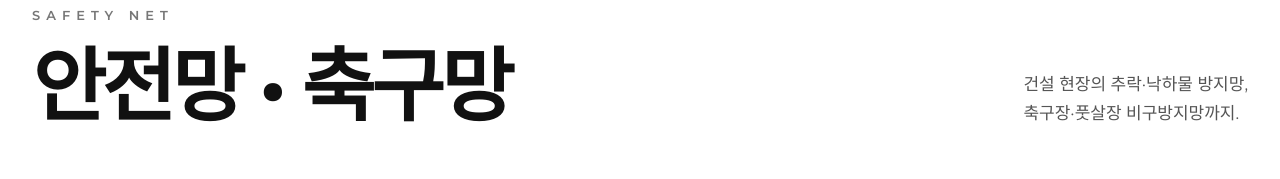
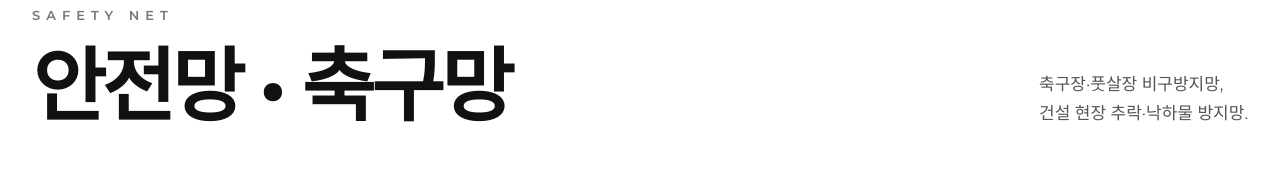
Before and after one commit to sekyungnetadmin/sekyungtex, a Next.js app: page /ko/products/safety in a window 1280 px wide. Shown: the part 194-373 px from the top of the page. Built offline with nearby package versions, Linux system fonts and the light colour scheme.

Commit message:
안전망 문구 수정
Co-Authored-By: Claude Opus 5.5 <noreply@anthropic.com>
Claude-Session: https://claude.ai/code/session_016Jpnc8ur7Bp4cNEGJ4pZN2

```diff
--- a/app/ko/products/safety/page.tsx
+++ b/app/ko/products/safety/page.tsx
@@ -49,7 +49,7 @@ export default function Page() {
       <ProductPage
         en="SAFETY NET"
         kr="안전망 · 축구망"
-        lead={<>건설 현장의 추락·낙하물 방지망,<br />축구장·풋살장 비구방지망까지.</>}
+        lead={<>축구장·풋살장 비구방지망,<br />건설 현장 추락·낙하물 방지망.</>}
         hero={IMG.safetyFlat}
         heroAlt="안전망 원단"
         install={true}
```
